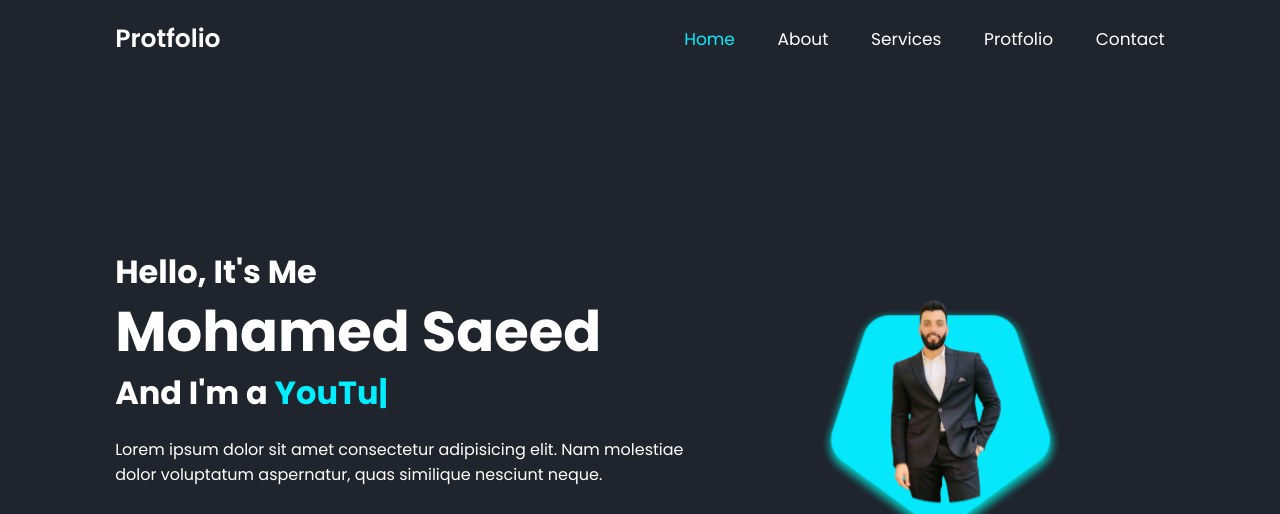
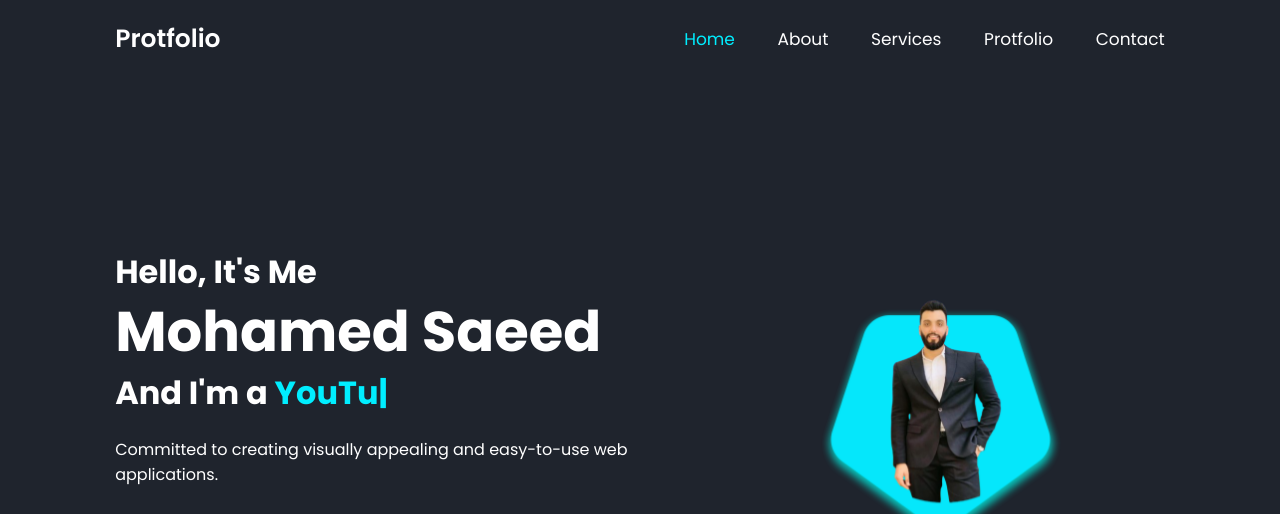
Before and after one commit to MohamedSaeed98/My-Protfolio, a plain HTML site: page index.html in a window 1280 px wide. Shown: the top 514 px of the page. Drawn offline with nearby package versions, Linux system fonts and the light colour scheme.

Commit message:
Add files via upload

```diff
--- a/index.html
+++ b/index.html
@@ -38,8 +38,7 @@
             <h1>Mohamed Saeed</h1>
             <h3>And I'm a <span class="multiple-text"></span></h3>
             <div class="social-media">
-                <p>Lorem ipsum dolor sit amet consectetur adipisicing elit. Nam molestiae dolor voluptatum aspernatur,
-                    quas similique nesciunt neque.</p>
+                <p>Committed to creating visually appealing and easy-to-use web applications.</p>
                 <a href="https://www.facebook.com/people/Mohamed-Saeed/pfbid02X7HRxFN6mCWDYurm9Ty3fkAeMMmQxgEaesb8Mbfdp3xYhkFoykkA5dCexsbYtAnel/"
                     target="_blank"><i class="fa-brands fa-facebook"></i></a>
                 <a href="https://www.youtube.com/@abomalik1220" target="_blank"><i class="fa-brands fa-youtube"></i></a>
```
